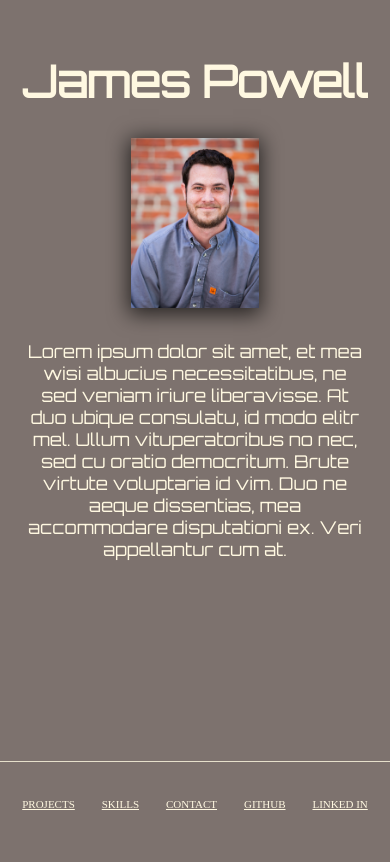
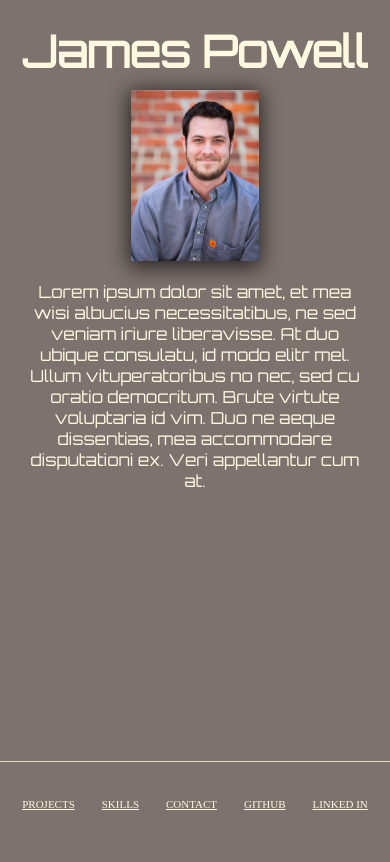
Before and after one commit to PiratePowWow/PiratePowWow.github.io, a plain HTML site: page index.html in a window 390 px wide. Shown: the top 862 px of the page. Drawn offline with nearby package versions, Linux system fonts and the light colour scheme.

Commit message:
Mobile Corrected For my phone

```diff
--- a/css/styles.css
+++ b/css/styles.css
@@ -14,16 +14,19 @@ body {
 	html, body {
 		font-size: 22px;
 	}
+	body #home h1 {
+		margin: 0 0 0.5rem 0;
+	}
 	body #me {
 		max-width: 19rem;
 	}
 	body #me p {
-		font-size: 0.8rem;
+		font-size: 0.75rem;
 		margin-left: 0.5rem;
 		margin-right: 0.5rem;
 	}
 	body #me img {
-		margin-bottom: 1.2rem;
+		margin-bottom: 0.7rem;
 		max-width: 35%;
 	}
 	body #me div {
```
